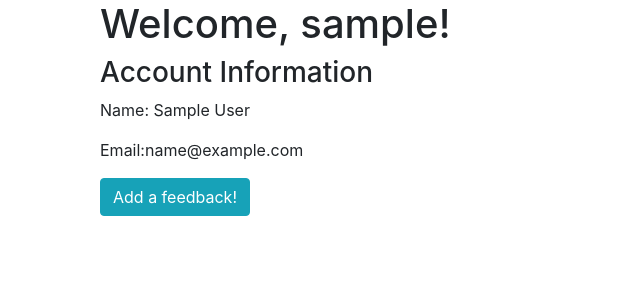
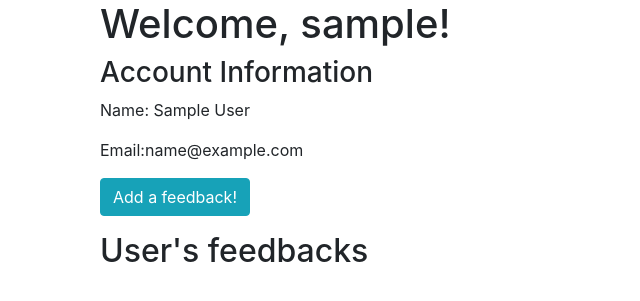
Before and after one commit to JustinEats/flaskfeedback, a Flask app: a page that uses templates/userlogin.html in a window 1280 px wide. Shown: the part 56-357 px from the top of the page, without its empty margins (0-640 px from the left). Run offline with Flask 2, Linux system fonts and the light colour scheme; the visitor is signed in with stand-in values (Sample User, id 1); data comes from the database, SQL or seed files in the repository; data that the repository does not hold is empty; parts of the project's set-up code (start-up, migrations or seed data) failed here and were passed over.

Commit message:
updated feedback route and authorization

```diff
--- a/app.py
+++ b/app.py
@@ -1,5 +1,5 @@
 from flask import Flask, render_template, redirect, flash, session
-from models import db, connect_db, User
+from models import db, connect_db, User, Feedback
 from secrets import KEY
 from forms import RegisterUser, LoginUser, FeedbackForm
 
@@ -57,9 +57,10 @@ def secret_page(username):
         flash("Unauthorized. Please register/login first.")
         return redirect('/login')
     user = User.query.filter_by(username=username).first_or_404()
+    feedbacks = Feedback.query.all()
     if user.username == session["username"]:
         #if it's the authorized user it accesses their own information page. Else flash error if you manually do it.
-        return render_template('userlogin.html', user=user)
+        return render_template('userlogin.html', user=user, feedbacks=feedbacks)
     else:
         flash("Unauthorized. You are logged in on a different account.")
         #change template to show a proper/better route if this error occurs.
@@ -70,7 +71,23 @@ def logout_user():
     session.pop("username")
     return redirect('/')
 
-@app.route('/users/<username>/feedback/add')
+@app.route('/users/<username>/feedback/add', methods=["GET", "POST"])
 def my_feedback(username):
     form = FeedbackForm()
+    if "username" not in session:
+        flash("Unauthorized. Please login first.")
+        return redirect('/login')
+    if form.validate_on_submit():
+        title = form.title.data
+        feedback = form.feedback.data
+        new_feedback = Feedback(title=title,content=feedback, username=username)
+        db.session.add(new_feedback)
+        db.session.commit()
+        session["username"] = new_feedback.user.username
+        return redirect(f'/users/{new_feedback.user.username}')
+    user = User.query.filter_by(username=username).first_or_404()
+    if user.username == session["username"]:
+        return render_template('feedback.html', form=form)
+    else:
+        flash("Unauthorized. You are logged in on a different account.")
     return render_template('feedback.html', form=form)
--- a/templates/feedback.html
+++ b/templates/feedback.html
@@ -3,6 +3,7 @@
 {% block title %}Add Feedback{% endblock %}
 
 {% block content %}
+
 <div class="container-fluid mt-2">
     <h1>Add a feedback!</h1>
     <form class="form-group" method="POST">
--- a/templates/userlogin.html
+++ b/templates/userlogin.html
@@ -14,4 +14,15 @@
         <button class="btn btn-info">Add a feedback!</button>
     </form>
 </div>
+
+<div class="container mt-3">
+    <h2>User's feedbacks</h2>
+    <ul>
+    {% for feedback in feedbacks %}
+    <li>
+    <p><b>{{feedback.username}}</b> - {{feedback.title}}: {{feedback.content}}</p>
+    </li>
+    {% endfor %}
+    </ul>
+</div>
 {% endblock %}
```
